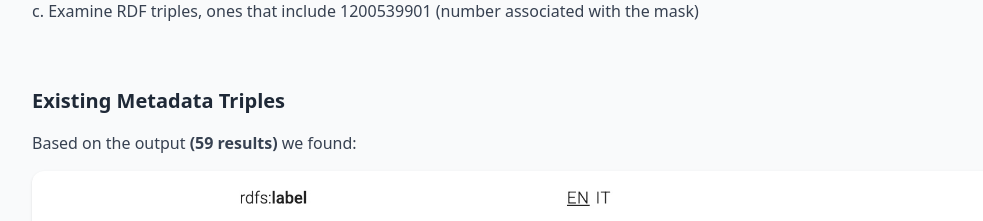
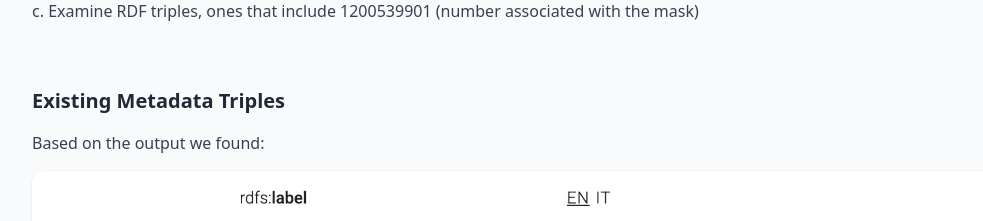
Before and after one commit to Lola-brou/ArCoProject, a plain HTML site: page case-study.html in a window 1280 px wide. Shown: the part 3540-3761 px from the top of the page, without its empty margins (56-1039 px from the left). Drawn offline with nearby package versions, Linux system fonts and the light colour scheme.

Commit message:
Update case-study.html

```diff
--- a/case-study.html
+++ b/case-study.html
@@ -132,7 +132,7 @@
         <div class="space-y-4">
         <h3 class="text-xl font-semibold">Existing Metadata Triples</h3>
         <p class="text-gray-700">
-            Based on the output <strong>(59 results)</strong> we found:
+            Based on the output we found:
         </p>
         <div class="bg-white rounded-xl shadow overflow-x-auto">
             <img src="images/EXISTING_TRIPLES.jpeg" alt="Table of existing metadata triples" class="w-2/3 object-contain mx-auto" />
```
